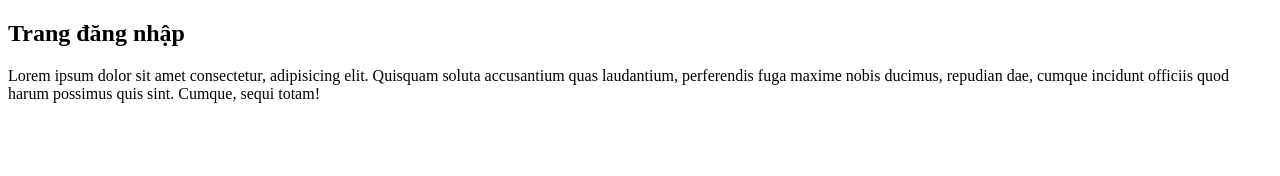
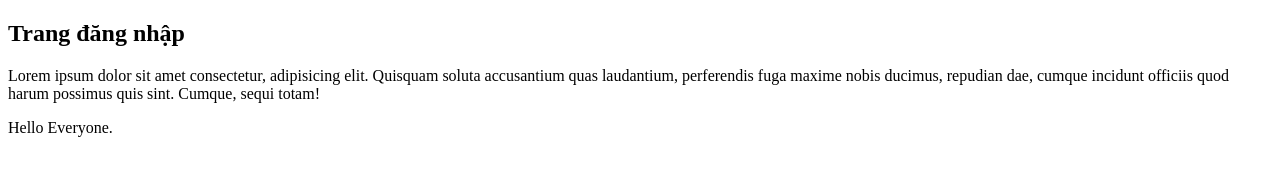
Before and after one commit to LyUyLuong/hoc-git, a plain HTML site: page login.html in a window 1280 px wide. Drawn offline with Linux system fonts and the light colour scheme.

Commit message:
Update login.html onl1

```diff
--- a/login.html
+++ b/login.html
@@ -10,5 +10,9 @@
     <p>Lorem ipsum dolor sit amet consectetur, adipisicing elit. Quisquam soluta accusantium quas laudantium, perferendis fuga maxime nobis ducimus, repudian
     dae, cumque incidunt officiis quod harum possimus quis sint. Cumque, sequi totam!</p>
 
+    <form>
+        Hello Everyone.
+    </form>
+
 </body>
 </html>
```
